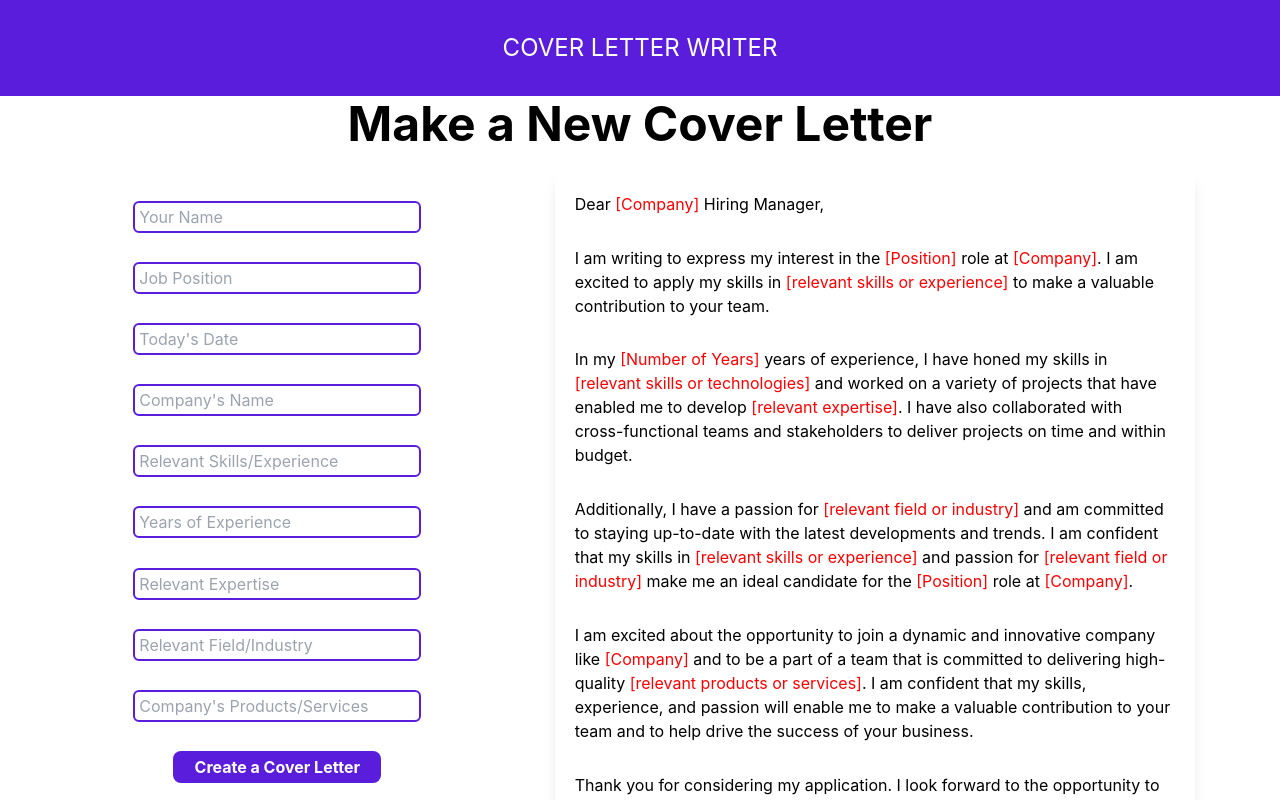
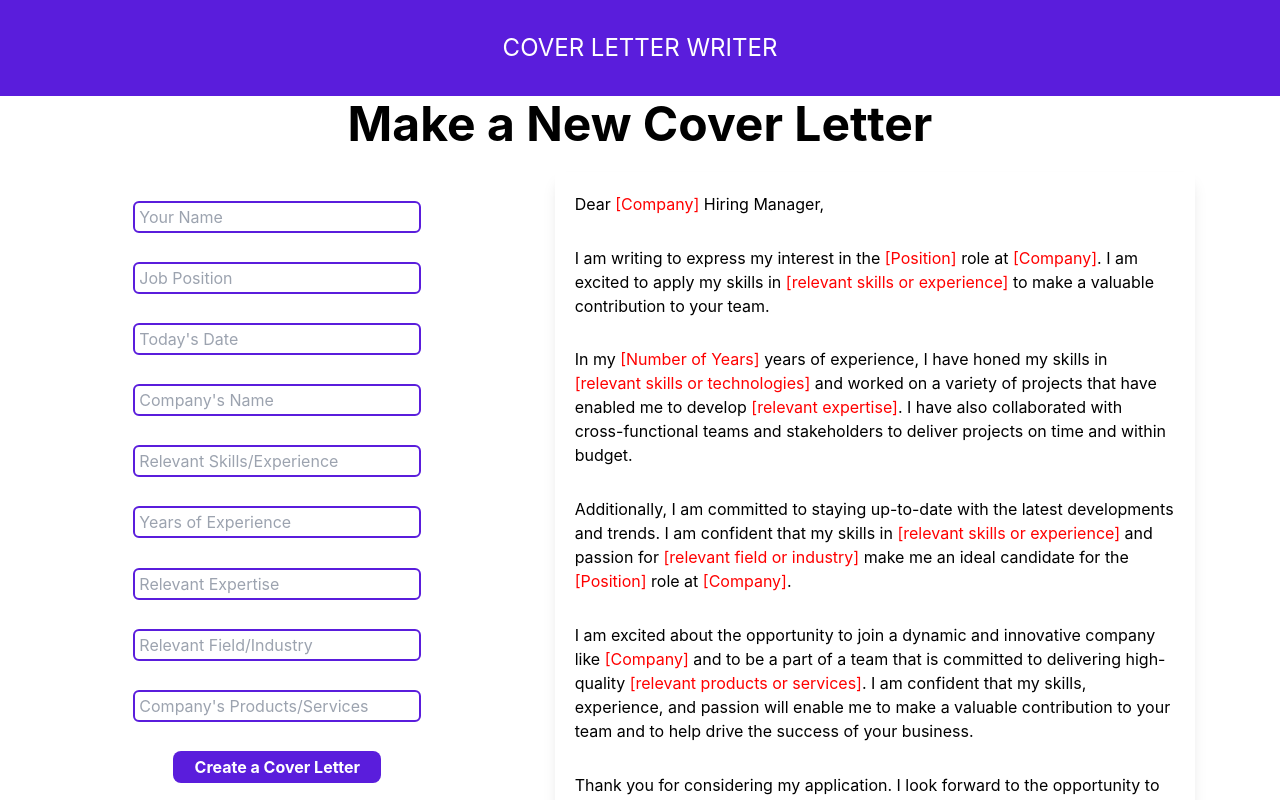
Before and after one commit to ramongh331/coverLetter-frontend, a React (Create React App) app: page /coverletters/new in a window 1280 px wide. Shown: the top 800 px of the page. Built offline with nearby package versions, Linux system fonts and the light colour scheme.

Commit message:
revised sentence on new page

```diff
--- a/src/pages/New.js
+++ b/src/pages/New.js
@@ -130,9 +130,7 @@ export default function New() {
                   deliver projects on time and within budget.
                 </p>
                 <p>
-                  Additionally, I have a passion for{" "}
-                  <span className="redText">[relevant field or industry]</span> and
-                  am committed to staying up-to-date with the latest developments
+                  Additionally, I am committed to staying up-to-date with the latest developments
                   and trends. I am confident that my skills in{" "}
                   <span className="redText">[relevant skills or experience]</span>{" "}
                   and passion for{" "}
```
